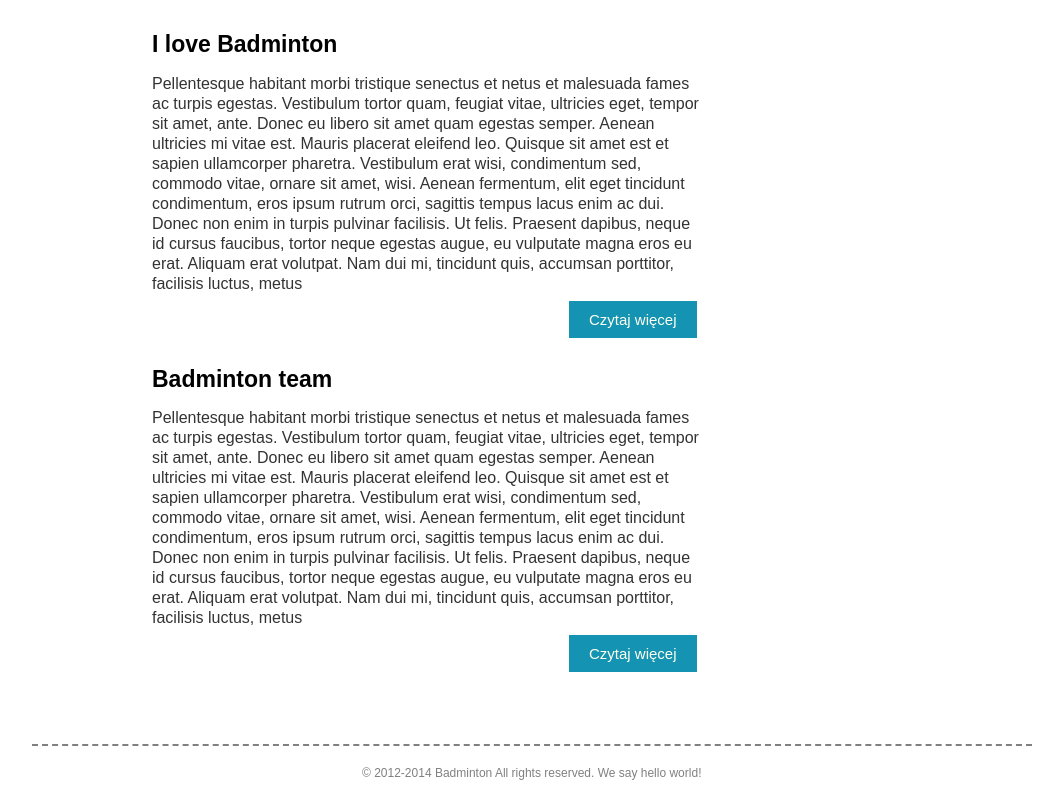
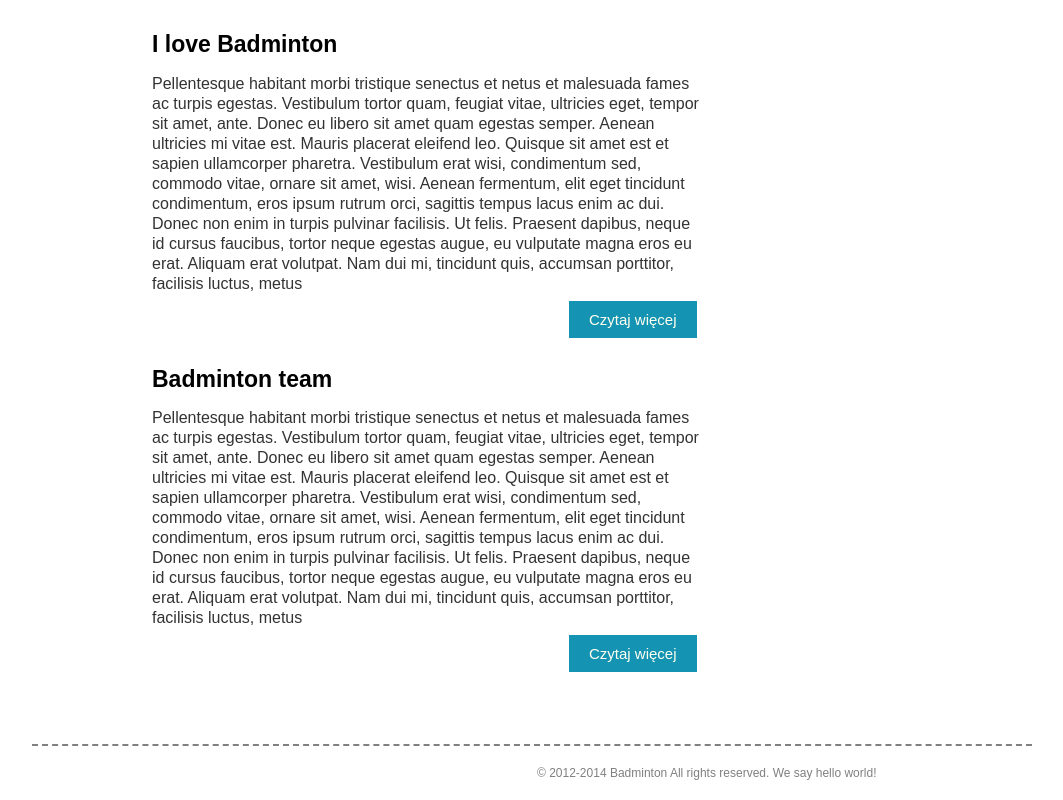
Before and after one commit to agatasalska/20140921homework, a plain HTML site: page 20140921homework/public_html/index.html in a window 1280 px wide. Shown: the part 550-1350 px from the top of the page, without its empty margins (108-1171 px from the left). Drawn offline with Linux system fonts and the light colour scheme.

Commit message:
poprawka footera

```diff
--- a/20140921homework/public_html/css/style.css
+++ b/20140921homework/public_html/css/style.css
@@ -149,5 +149,5 @@ footer {
     padding-top: 20px;
     padding-bottom: 20px;
     font-size: 12px;
-    margin-left: 330px;
+    margin-left: 505px;
 }
```
